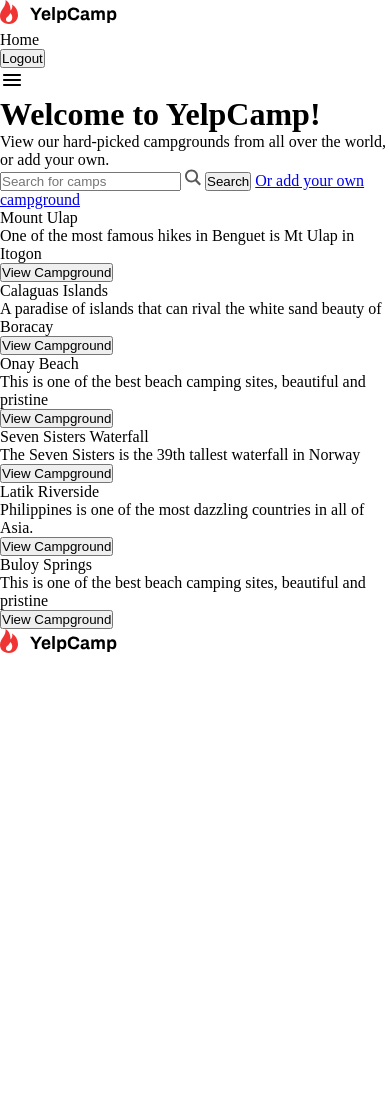
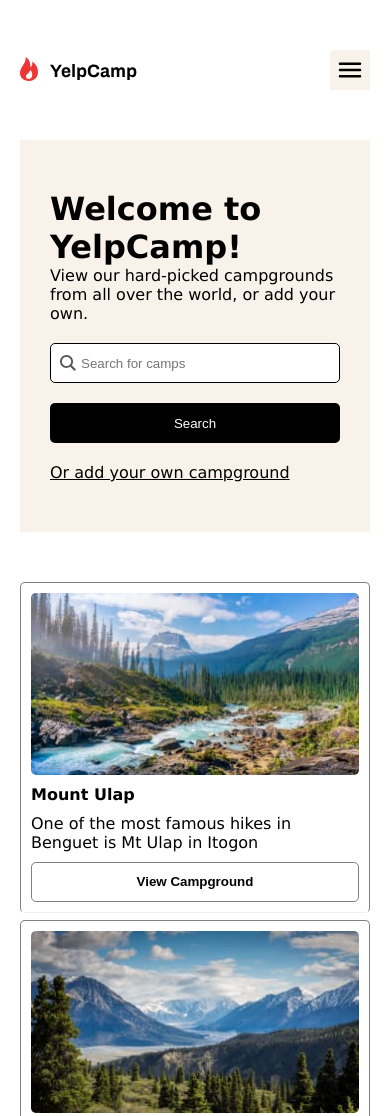
Before and after one commit to BadmusJoshua/Yelcamp, a plain HTML site: page sign-in-code/searchPageLI.html in a window 390 px wide. Shown: the top 1116 px of the page. Before the commit the page ends 844 px from the top, so only its background shows below. Drawn offline with Linux system fonts and the light colour scheme.

Commit message:
Yelpcamp project
Worked on the search page logged in javascript file

```diff
--- a/sign-in-code/searchPageLI.css
+++ b/sign-in-code/searchPageLI.css
@@ -3,3 +3,230 @@
     padding: 0;
     box-sizing: border-box;
 }
+
+body{
+    padding: 0px 100px;
+    padding-bottom: 50px;
+    font-family: Verdana, Geneva, Tahoma, sans-serif;
+}
+
+#mainHeader{
+    display: flex;
+    align-items: center;
+    justify-content: space-between;
+    padding: 50px 0px;
+}
+
+.home{
+    display: flex;
+    justify-content: space-between;
+    width: 80%;
+}
+
+.username{
+    display: none;
+    margin-right: 10px;
+    font-weight: bold;
+}
+
+.profile{
+    display: flex;
+}
+
+.profile a{
+    text-decoration: none;
+    color: black;
+}
+
+.profile a:hover{
+    color: red;
+}
+
+.menu{
+    display: none;
+    background-color: rgb(248, 242, 234);
+    padding: 5px;
+    height: 40px;
+    width: 40px;
+    border-top-left-radius: 5px;
+    font-size: 0px;
+}
+
+.menu img{
+    filter:brightness(0) invert(0);
+}
+
+.yelpCamp{
+    background-color: rgb(248, 242, 234);
+    padding: 50px 30px;
+    padding-right: 60%;
+}
+
+.searchBar{
+    display: flex;
+    padding: 20px 0px;
+}
+
+input{
+    height: 40px;
+    padding-left: 30px;
+    margin-right: 10px;
+    border-radius: 5px;
+    border: 1px solid black;
+}
+
+.search{
+    position: relative;
+}
+
+.searchBar img{
+    position: absolute;
+    top: 50%;
+    transform: translateY(-50%);
+    left: 10px;
+}
+
+.searchBar button{
+    height: 40px;
+    border-radius: 5px;
+    border: none;
+    background-color: black;
+    color: white;
+    padding: 0px 20px;
+}
+
+.searchBar button:hover{
+    background-color: red;
+    color: white;
+    cursor: pointer;
+}
+
+.yelpCamp a{
+    color: black;
+}
+
+.yelpCamp a:hover{
+    color: red;
+}
+
+.container{
+    padding: 50px 0px;
+    display: flex;
+    flex-wrap: wrap;
+    justify-content: space-between;
+}
+
+.viewCampground{
+    width: calc(100% / 3.1);
+    margin-bottom: 2%;
+    padding: 10px;
+    display: flex;
+    flex-direction: column;
+    justify-content: space-between;
+    border-radius: 5px;
+    border: 1px solid gray;
+    border-bottom: 1px solid rgb(239, 239, 239);
+}
+
+.viewCampground img{
+    width: 100%;
+    border-radius: 5px;
+    margin-bottom: 10px;
+}
+
+.head{
+    margin-bottom: 10px;
+    font-weight: bold;
+}
+
+.viewCampground button{
+    height: 40px;
+    border-radius: 5px;
+    border: 1px solid gray;
+    width: 100%;
+    background-color: white;
+    margin-top: 10px;
+    font-weight: bold;
+}
+
+.viewCampground button:hover{
+    background-color: red;
+    color: white;
+    cursor: pointer;
+}
+
+@media(max-width:1000px){
+    body{
+        padding: 0px 50px;
+        padding-bottom: 50px;
+    }
+
+    #mainHeader{
+        position: relative;
+    }
+
+    .menu{
+        display: flex;
+    }
+
+    .menu:hover{
+        cursor: pointer;
+    }
+
+    .home{
+        display: none;
+        flex-direction: column;
+        position: absolute;
+        width: 100px;
+        bottom: -30px;
+        right: -30px;
+        background-color: white;
+        height: 70px;
+    }
+
+    .profile{
+        flex-direction: column;
+    }
+
+    .yelpCamp{
+        padding-right: 40%;
+    }
+
+    .viewCampground{
+        width: calc(100% / 2.04);
+    }
+
+    .active{
+        display: flex;
+    }
+}
+
+@media(max-width:600px){
+    body{
+        padding: 0px 20px;
+    }
+
+    .home{
+        right: -10px;
+    }
+
+    .yelpCamp{
+        padding-right: 30px;
+    }
+
+    .searchBar{
+        flex-direction: column;
+    }
+
+    input{
+        width: 100%;
+    }
+
+    .search{
+        margin-bottom: 20px;
+    }
+
+    .viewCampground{
+        width: 100%;
+    }
+}
--- a/sign-in-code/searchPageLI.html
+++ b/sign-in-code/searchPageLI.html
@@ -13,62 +13,64 @@
         <div class="home">
             <p>Home</p>
             <div class="profile">
-                <div class="username"></div>
-                <a href="signIn.html"><button>Logout</button></a>
+                <div class="username">Name</div>
+                <a href="signIn.html">Logout</a>
             </div>
         </div>
-        <img src="../Assets/Hamburger Menu.svg" alt="menuIcon" class="menu">
+        <div class="menu">Hamburger Menu</div>
     </header>
 
     <div class="yelpCamp">
         <h1>Welcome to YelpCamp!</h1>
         <p>View our hard-picked campgrounds from all over the world, or add your own.</p>
         <div class="searchBar">
-            <input type="search" name="search"  placeholder="Search for camps">
-            <img src="../Assets/Search Icon.svg" alt="searchIcon">
+            <div class="search">
+                <input type="search" name="search"  placeholder="Search for camps">
+                <img src="../Assets/Search Icon.svg" alt="searchIcon">
+            </div>
             <button>Search</button>
-            <a href="addNewCampgroundPageLI">Or add your own campground</a>
         </div>
+        <a href="addNewCampgroundPageLI">Or add your own campground</a>
     </div>
 
     <div class="container">
         <div class="viewCampground">
-            <div class="mountUlap"></div>
+            <img src="../Assets/Camp Images/Compressed Images/Mount Ulap.jpg" alt="">
             <p class="head">Mount Ulap</p>
             <p class="body">One of the most famous hikes in Benguet is Mt Ulap in Itogon</p>
             <a href="individualCampgroundPageLI"><button>View Campground</button></a>
         </div>
 
         <div class="viewCampground">
-            <div class="calaguasIslands"></div>
+            <img src="../Assets/Camp Images/Compressed Images/Calaguas Island.jpg" alt="">
             <p class="head">Calaguas Islands</p>
             <p class="body">A paradise of islands that can rival the white sand beauty of Boracay</p>
             <a href="individualCampgroundPageLI"><button>View Campground</button></a>
         </div>
 
         <div class="viewCampground">
-            <div class="onayBeach"></div>
+            <img src="../Assets/Camp Images/Compressed Images/Onay Beach.jpg" alt="">
             <p class="head">Onay Beach</p>
             <p class="body">This is one of the best beach camping sites, beautiful and pristine</p>
             <a href="individualCampgroundPageLI"><button>View Campground</button></a>
         </div>
 
         <div class="viewCampground">
-            <div class="sevenSistersWaterfall"></div>
+            <img src="../Assets/Camp Images/Compressed Images/Seven Sisters Waterfall.jpg" alt="">
             <p class="head">Seven Sisters Waterfall</p>
             <p class="body">The Seven Sisters is the 39th tallest waterfall in Norway</p>
             <a href="individualCampgroundPageLI"><button>View Campground</button></a>
         </div>
 
         <div class="viewCampground">
-            <div class="latikRiverside"></div>
+            <img src="../Assets/Camp Images/Compressed Images/Latik Riverside.jpg" alt="">
             <p class="head">Latik Riverside</p>
             <p class="body">Philippines is one of the most dazzling countries in all of Asia.</p>
             <a href="individualCampgroundPageLI"><button>View Campground</button></a>
         </div>
 
         <div class="viewCampground">
-            <div class="buloySprings"></div>
+            <img src="../Assets/Camp Images/Compressed Images/Buloy Springs.jpg" alt="">
             <p class="head">Buloy Springs</p>
             <p class="body">This is one of the best beach camping sites, beautiful and pristine</p>
             <a href="individualCampgroundPageLI"><button>View Campground</button></a>
@@ -76,5 +78,7 @@
     </div>
 
     <img src="../Assets/Logo.svg" alt="logoIcon">
+
+    <script src="searchPageLI.js"></script>
 </body>
 </html>
--- a/sign-in-code/searchPageLI.js
+++ b/sign-in-code/searchPageLI.js
@@ -0,0 +1,22 @@
+const menu = document.querySelector('.menu');
+window.addEventListener('load', () => {
+    const url = new URL(document.location).searchParams;
+    document.querySelector('.username').innerText = url.get('username');
+    document.querySelector('.username').style.display = 'flex';
+    menu.innerHTML = `${menu.innerText} <img src="../Assets/Hamburger Menu.svg">`;
+})
+
+menu.addEventListener('click', () => {
+    document.querySelector('.home').classList.toggle('active');
+
+    if(menu.innerText == 'Hamburger Menu'){
+        menu.innerText = 'Close';
+        menu.innerHTML = `${menu.innerText} <img src="../Assets/${menu.innerText}.svg">`;
+        menu.style.padding = '10px';
+    }
+    else{
+        menu.innerText = 'Hamburger Menu';
+        menu.innerHTML = `${menu.innerText} <img src="../Assets/${menu.innerText}.svg">`;
+        menu.style.padding = '5px';
+    }
+})
```
Also changed, not shown: sign-in-code/signIn.html (+2 -2 lines).
